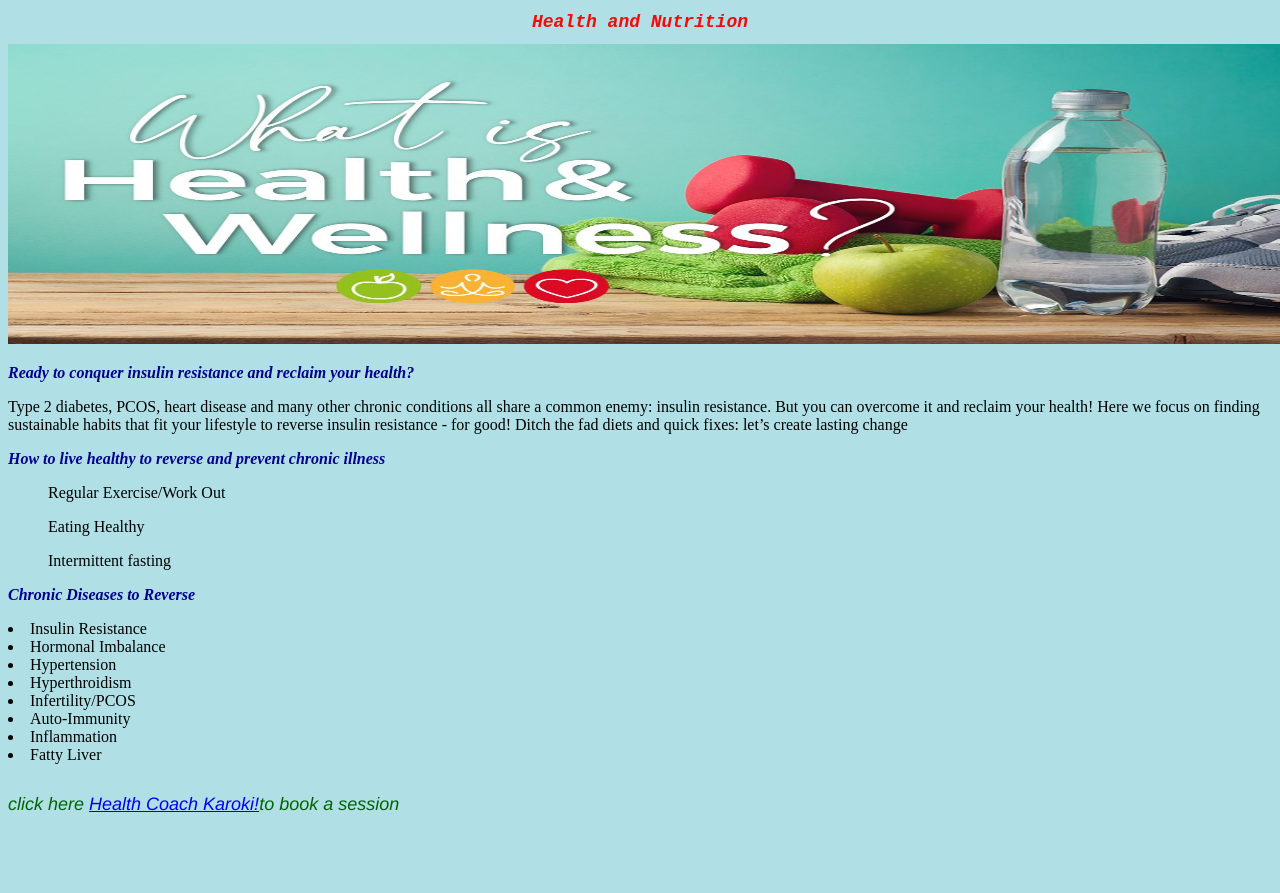
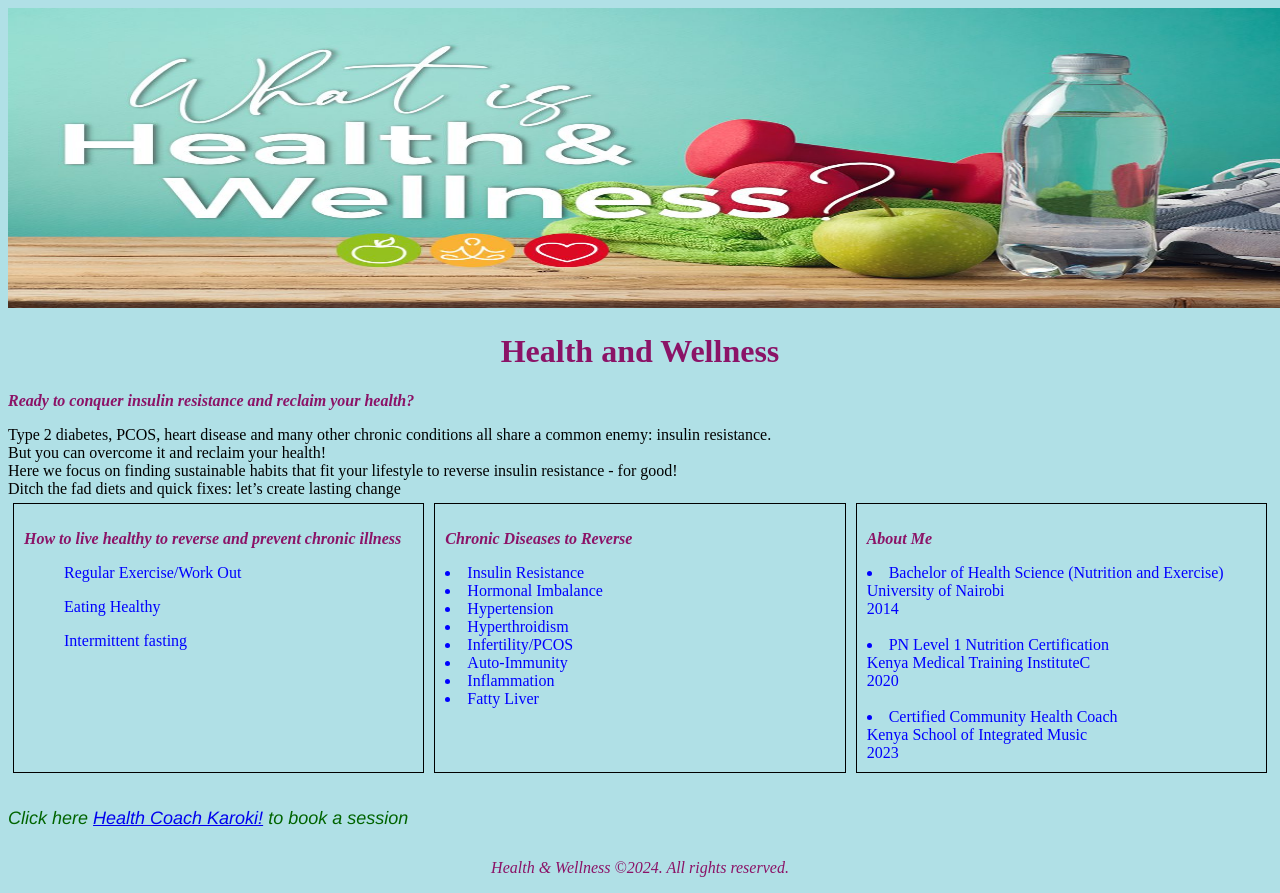
Before and after one commit to GMwangi3/miniApps, a plain HTML site: page css/myhealth.html in a window 1280 px wide. Shown: the top 893 px of the page. Before the commit the page ends 845 px from the top, so only its background shows below. Drawn offline with Linux system fonts and the light colour scheme.

Commit message:
add divs, spans,and formatting

```diff
--- a/css/myhealth.html
+++ b/css/myhealth.html
@@ -1,23 +1,33 @@
 <!DOCTYPE html>
 <html>
+
 <head>
      <title>Healing Together Naturally</title>
      <LINK href="style.css" rel="stylesheet" type="text/css">
 </head>
+
 <body style="background-color:powderblue;">
-        <h1>Health and Nutrition</h1>
+
      <img src="../html/health.jpg" width="1335" height="300">
+     <h1 style="text-align: center;"><span class="highlight">Health and Wellness</span> </h1>
      <p><strong>Ready to conquer insulin resistance and reclaim your health?</strong></p>
-                Type 2 diabetes, PCOS, heart disease and many other chronic conditions all share a common enemy: insulin resistance. But
-                you can overcome it and reclaim your health!
-                Here we focus on finding sustainable habits that fit your lifestyle to reverse insulin resistance - for good!
-                 Ditch the fad diets and quick fixes: let’s create lasting change
+     Type 2 diabetes, PCOS, heart disease and many other chronic conditions all share a common enemy: insulin
+     resistance.<br>
+      But you can overcome it and reclaim your health!<br>
+     Here we focus on finding sustainable habits that fit your lifestyle to reverse insulin resistance - for good!<br>
+     Ditch the fad diets and quick fixes: let’s create lasting change<br>
 
-                 <p><b>How to live healthy to reverse and prevent chronic illness</b></p>
+     <div class="container">
+          <div class="box" style="color: blue;">
+
+              <p><em><strong>How to live healthy to reverse and prevent chronic illness</em></strong></p>
               <ol>Regular Exercise/Work Out</ol>
+
               <ol>Eating Healthy</ol>
               <ol>Intermittent fasting</ol>
-                <p><b>Chronic Diseases to Reverse</b></p>
+          </div>
+          <div class="box" style="color: blue;">
+              <p><em><b>Chronic Diseases to Reverse</em></p></b>
               <li>Insulin Resistance</li>
               <li>Hormonal Imbalance</li>
               <li>Hypertension</li>
@@ -25,7 +35,33 @@
               <li>Infertility/PCOS</li>
               <li>Auto-Immunity</li>
               <li>Inflammation</li>
-                     <li>Fatty Liver</li>
-                <h5>click here <a href="https://healthcoachkait.com/blog-posts" target="_blank">Health Coach Karoki!</a>to book a session</h5>
+              <li>Fatty Liver</li><br>
+          </div>
+          <div class="box" style="color: blue;">
+               <p><strong><em>About Me</em></strong></p>
+              <li>Bachelor of Health Science (Nutrition and Exercise)<br>
+                  University of Nairobi<br>
+                  2014<br>
+              </li><br>
+              <li>
+                  PN Level 1 Nutrition Certification<br>
+                  Kenya Medical Training InstituteC<br>
+                  2020<br>
+              </li><br>
+              <li>
+                  Certified Community Health Coach<br>
+                  Kenya School of Integrated Music<br>
+                  2023
+              </li>
+          </div>
+
+      </div>
+      <h5>Click here <a href="https://healthcoachkait.com/blog-posts" target="_blank"> Health Coach Karoki!</a> to book a
+          session</h5>
+      <footer style="color: crimson;text-align: center;">
+          <p><em>Health & Wellness ©2024. All rights reserved.</em></p>
+      </footer>
+
 </body>
+
 </html>
--- a/css/style.css
+++ b/css/style.css
@@ -1,5 +1,5 @@
-h1 {
-    color: #f50a0a;
+h2 {
+    color: darkmagenta;
     font: italic;
     font-family: 'Courier New', Courier, monospace;
     font-size: large;
@@ -9,7 +9,7 @@ h1 {
 }
 
 p {
-    color: darkblue;
+    color:  rgb(139, 19, 103);
     font-style: oblique;
 }
 
@@ -21,3 +21,16 @@ h5 {
     font-weight: lighter;
 
 }
+.container {
+    display: flex;
+}
+.box {
+    flex: 1;
+    border: 1px solid black;
+    margin: 5px;
+    padding: 10px;
+}
+.highlight {
+    color: rgb(139, 19, 103);
+    font-weight: bold;
+}
```
Lines whose indentation alone changed are shown as unchanged.
